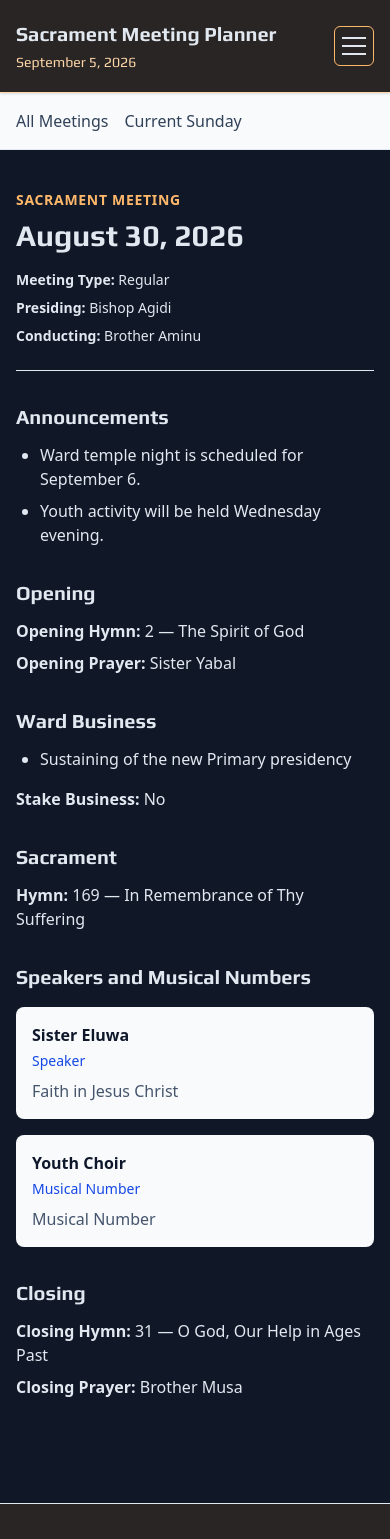
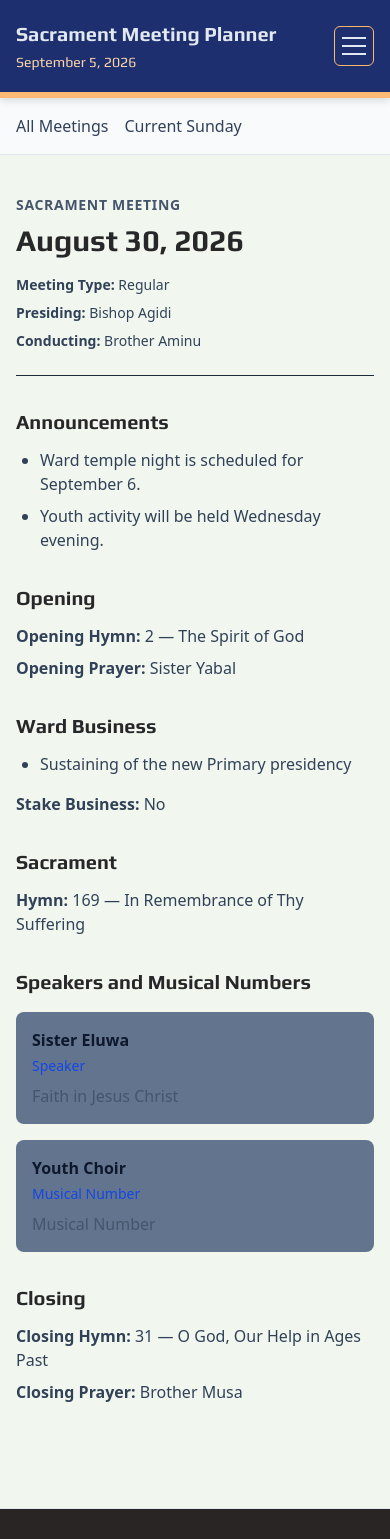
Before and after one commit to kminchakpu/sacrament-meetings, a Next.js app: page /meetings/current in a window 390 px wide. Shown: the top 1539 px of the page. Built offline with nearby package versions, Linux system fonts and the light colour scheme.

Commit message:
Changed the header background color and the meeting cards background color

```diff
--- a/app/globals.css
+++ b/app/globals.css
@@ -1,8 +1,8 @@
 @import "tailwindcss";
 
 :root {
-  --background: #101828;
-  --foreground: #f8fafc;
+  --background: #F1F7EE;
+  --foreground: #242424;
 }
 
 * {
@@ -37,3 +37,9 @@ a {
 .font-play {
   font-family: var(--font-play), sans-serif;
 }
+
+.header {
+  background-color: #1D2F6F;
+  border-bottom: 6px solid #fdba74;
+  box-shadow: 0 2px 8px rgba(0, 0, 0, 0.15);
+}
--- a/app/layout.tsx
+++ b/app/layout.tsx
@@ -5,9 +5,9 @@ import Header from "@/components/Header";
 import Footer from "@/components/Footer";
 
 const poppins = Poppins({
+  weight: ["400", "500", "600", "700"],
   subsets: ["latin"],
   variable: "--font-poppins",
-  weight: ["400", "600"],
   display: "swap",
 });
 
--- a/app/meetings/page.tsx
+++ b/app/meetings/page.tsx
@@ -29,13 +29,13 @@ export default async function MeetingsPage() {
   return (
     <main className="mx-auto max-w-6xl px-4 py-10 sm:px-6 lg:px-8">
       <div>
-        <p className="text-sm font-semibold uppercase tracking-wider text-orange-300">
+        <p className="text-sm font-bold uppercase tracking-wider text-slate-600">
           Meetings
         </p>
-        <h1 className="mt-2 text-3xl font-bold text-slate-200 sm:text-4xl">
+        <h1 className="mt-2 text-3xl font-bold text-zinc-800 sm:text-4xl">
           Sacrament Meetings
         </h1>
-        <p className="mt-4 max-w-2xl text-slate-200">
+        <p className="mt-4 max-w-2xl text-zinc-800">
           View current and past sacrament meeting programs.
         </p>
       </div>
--- a/app/page.tsx
+++ b/app/page.tsx
@@ -14,10 +14,10 @@ export default function Home() {
         <p className="text-sm font-semibold uppercase tracking-wider text-orange-400">
           Sacrament Meeting Planner
         </p>
-        <h1 className="mt-3 text-4xl font-semibold tracking-tight text-white sm:text-5xl">
+        <h1 className="mt-3 text-4xl font-semibold tracking-tight text-slate-800 sm:text-5xl">
   Plan, review, and view sacrament meeting programs.
 </h1>
-        <p className="mt-6 text-lg leading-8 text-slate-300">
+        <p className="mt-6 text-lg leading-8 text-slate-800">
           View current and past meeting agendas, including announcements,
           hymns, prayers, ward business, speakers, and musical numbers.
         </p>
@@ -30,7 +30,7 @@ export default function Home() {
           </Link>
           <Link
             href="/meetings/current"
-            className="rounded-lg border border-slate-300 bg-white px-5 py-3 font-semibold text-slate-700 transition hover:bg-slate-50"
+            className="rounded-lg border border-slate-300 bg-slate-800 px-5 py-3 font-semibold text-slate-200 transition hover:bg-slate-50"
           >
             Current Meeting
           </Link>
--- a/components/Header.tsx
+++ b/components/Header.tsx
@@ -7,7 +7,7 @@ export default function Header() {
   }).format(new Date());
 
   return (
-    <header className="relative border-b border-orange-200 bg-stone-800 shadow-sm">
+    <header className="header relative">
       <div className="mx-auto flex max-w-6xl items-center justify-between px-4 py-5 sm:px-6 lg:px-8">
         <div>
           <Link
--- a/components/MeetingCard.tsx
+++ b/components/MeetingCard.tsx
@@ -9,10 +9,10 @@ export default function MeetingCard({
   meeting,
 }: MeetingCardProps) {
   return (
-    <article className="rounded-xl border border-slate-200 bg-white p-6 shadow-sm transition hover:-translate-y-1 hover:shadow-md">
+    <article className="rounded-xl border border-slate-200 bg-[#1D2F6F] p-6 shadow-sm transition hover:-translate-y-1 hover:shadow-md">
       <div className="flex flex-wrap items-start justify-between gap-3">
         <div>
-          <p className="text-sm font-medium text-blue-700">
+          <p className="text-sm font-medium text-white">
             {new Date(`${meeting.date}T00:00:00`).toLocaleDateString(
               "en-US",
               {
@@ -21,7 +21,7 @@ export default function MeetingCard({
             )}
           </p>
 
-          <h2 className="mt-2 text-xl font-bold text-slate-900">
+          <h2 className="mt-2 text-xl font-bold text-amber-200">
             {meeting.meetingType.charAt(0).toUpperCase() +
               meeting.meetingType.slice(1)}{" "}
             Meeting
@@ -33,16 +33,16 @@ export default function MeetingCard({
         </span>
       </div>
 
-      <div className="mt-5 space-y-2 text-sm text-slate-600">
+      <div className="mt-5 space-y-2 text-sm text-slate-200">
         <p>
-          <span className="font-semibold text-slate-800">
+          <span className="font-semibold text-amber-300">
             Presiding:
           </span>{" "}
           {meeting.presiding}
         </p>
 
         <p>
-          <span className="font-semibold text-slate-800">
+          <span className="font-semibold text-amber-300">
             Conducting:
           </span>{" "}
           {meeting.conducting}
@@ -51,7 +51,7 @@ export default function MeetingCard({
 
       <Link
         href={`/meetings/${meeting.id}`}
-        className="mt-6 inline-block font-semibold text-blue-700 hover:text-blue-900"
+        className="mt-6 inline-block font-semibold text-yellow-500 hover:text-slate-200"
       >
         View Meeting →
       </Link>
--- a/components/MeetingDetail.tsx
+++ b/components/MeetingDetail.tsx
@@ -9,12 +9,12 @@ export default function MeetingDetail({
 }: MeetingDetailProps) {
   return (
     <article className="mx-auto max-w-4xl px-4 py-10 sm:px-6 lg:px-8">
-      <header className="border-b border-slate-200 pb-6">
-        <p className="text-sm font-semibold uppercase tracking-wider text-orange-300">
+      <header className="border-b border-slate-800 pb-6">
+        <p className="text-sm font-semibold uppercase tracking-wider text-slate-600">
           Sacrament Meeting
         </p>
 
-        <h1 className="mt-2 text-3xl font-bold text-slate-200 sm:text-4xl">
+        <h1 className="mt-2 text-3xl font-bold text-zinc-800 sm:text-4xl">
           {new Date(`${meeting.date}T00:00:00`).toLocaleDateString(
             "en-US",
             {
@@ -23,7 +23,7 @@ export default function MeetingDetail({
           )}
         </h1>
 
-        <div className="mt-4 grid gap-2 text-sm text-slate-200 sm:grid-cols-2">
+        <div className="mt-4 grid gap-2 text-sm text-slate-700 sm:grid-cols-2">
           <p>
             <strong>Meeting Type:</strong>{" "}
             <span className="capitalize">
@@ -45,11 +45,11 @@ export default function MeetingDetail({
         {meeting.announcements &&
           meeting.announcements.length > 0 && (
             <section>
-              <h2 className="text-xl font-bold text-slate-200">
+              <h2 className="text-xl font-bold text-zinc-800">
                 Announcements
               </h2>
 
-              <ul className="mt-3 list-disc space-y-2 pl-6 text-slate-200">
+              <ul className="mt-3 list-disc space-y-2 pl-6 text-slate-700">
                 {meeting.announcements.map((announcement) => (
                   <li key={announcement}>{announcement}</li>
                 ))}
@@ -58,11 +58,11 @@ export default function MeetingDetail({
           )}
 
         <section>
-          <h2 className="text-xl font-bold text-slate-200">
+          <h2 className="text-xl font-bold text-zinc-800">
             Opening
           </h2>
 
-          <div className="mt-3 space-y-2 text-slate-200">
+          <div className="mt-3 space-y-2 text-slate-700">
             <p>
               <strong>Opening Hymn:</strong>{" "}
               {meeting.openingHymn.number} —{" "}
@@ -77,12 +77,12 @@ export default function MeetingDetail({
         </section>
 
         <section>
-          <h2 className="text-xl font-bold text-slate-200">
+          <h2 className="text-xl font-bold text-zinc-800">
             Ward Business
           </h2>
 
           {meeting.wardBusiness.length > 0 ? (
-            <ul className="mt-3 list-disc space-y-2 pl-6 text-slate-200">
+            <ul className="mt-3 list-disc space-y-2 pl-6 text-slate-700">
               {meeting.wardBusiness.map((item) => (
                 <li key={item.description}>
                   {item.description}
@@ -90,23 +90,23 @@ export default function MeetingDetail({
               ))}
             </ul>
           ) : (
-            <p className="mt-3 text-slate-200">
+            <p className="mt-3 text-slate-700">
               No ward business scheduled.
             </p>
           )}
 
-          <p className="mt-4 text-slate-200">
+          <p className="mt-4 text-slate-700">
             <strong>Stake Business:</strong>{" "}
             {meeting.stakeBusiness ? "Yes" : "No"}
           </p>
         </section>
 
         <section>
-          <h2 className="text-xl font-bold text-slate-200">
+          <h2 className="text-xl font-bold text-zinc-800">
             Sacrament
           </h2>
 
-          <p className="mt-3 text-slate-200">
+          <p className="mt-3 text-slate-700">
             <strong>Hymn:</strong>{" "}
             {meeting.sacramentHymn.number} —{" "}
             {meeting.sacramentHymn.title}
@@ -114,7 +114,7 @@ export default function MeetingDetail({
         </section>
 
         <section>
-          <h2 className="text-xl font-bold text-slate-200">
+          <h2 className="text-xl font-bold text-zinc-800">
             Speakers and Musical Numbers
           </h2>
 
@@ -122,7 +122,7 @@ export default function MeetingDetail({
             {meeting.speakers.map((item, index) => (
               <div
                 key={`${item.name}-${index}`}
-                className="rounded-lg bg-slate-50 p-4"
+                className="rounded-lg bg-slate-500 p-4"
               >
                 <p className="font-semibold text-slate-900">
                   {item.name}
@@ -143,11 +143,11 @@ export default function MeetingDetail({
         </section>
 
         <section>
-          <h2 className="text-xl font-bold text-slate-200">
+          <h2 className="text-xl font-bold text-zinc-800">
             Closing
           </h2>
 
-          <div className="mt-3 space-y-2 text-slate-200">
+          <div className="mt-3 space-y-2 text-slate-700">
             <p>
               <strong>Closing Hymn:</strong>{" "}
               {meeting.closingHymn.number} —{" "}
```
